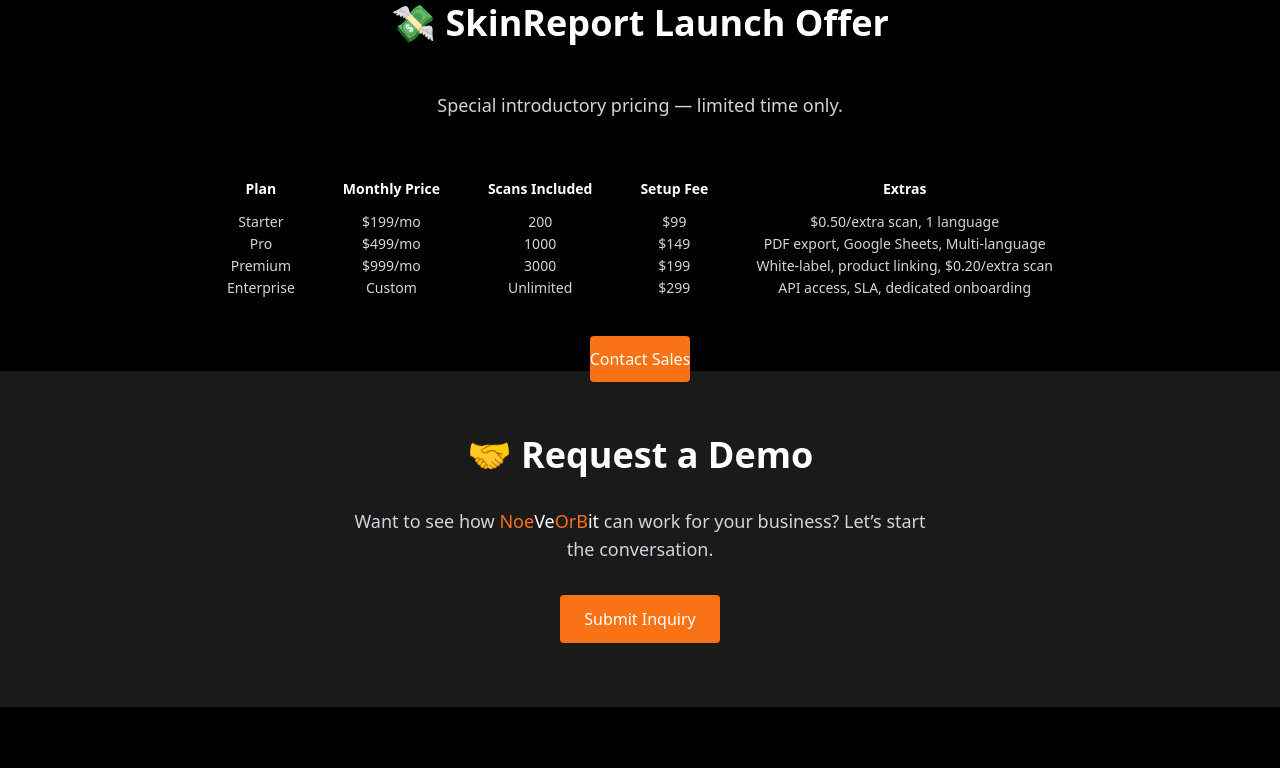
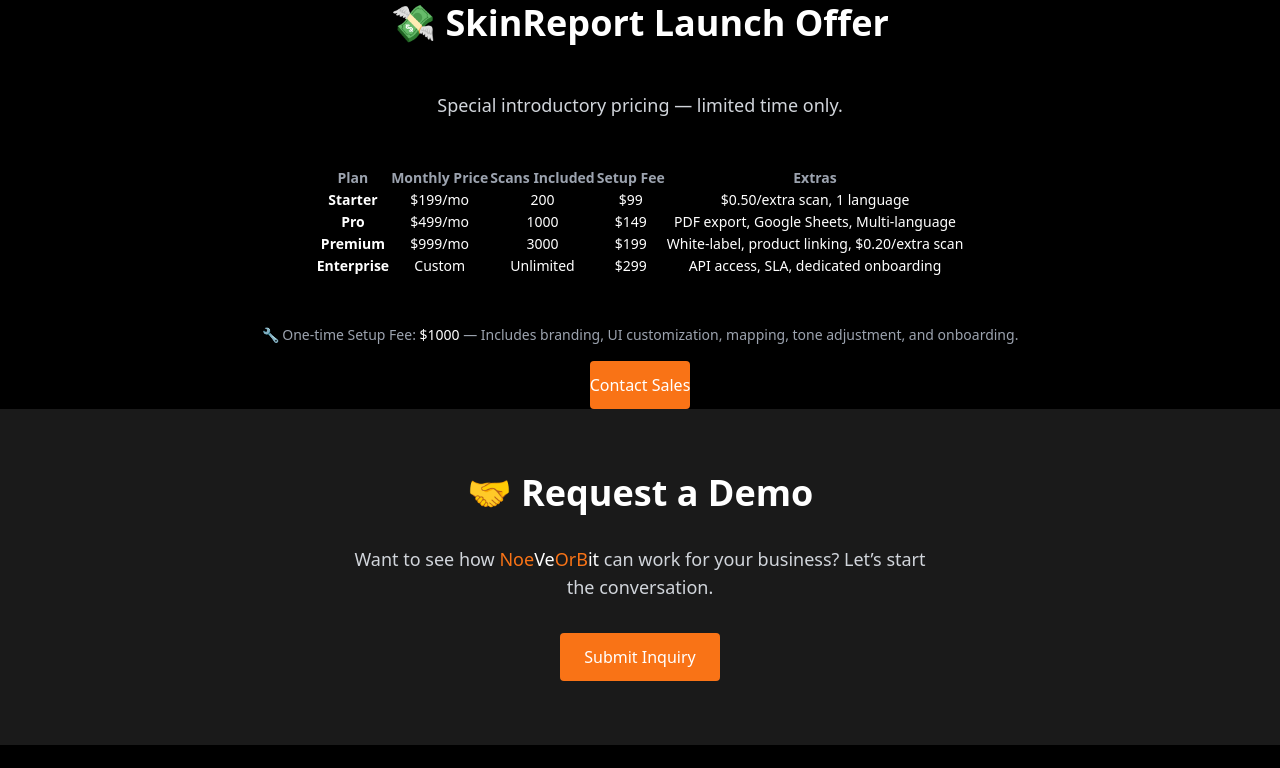
Before and after one commit to oistlouo/atladmate-site, a website: page index.html in a window 1280 px wide. Shown: the part 1525-2293 px from the top of the page. Drawn offline with Linux system fonts and the light colour scheme.

Commit message:
Initial landing page with pricing section

```diff
--- a/index.html
+++ b/index.html
@@ -62,58 +62,58 @@
 
     <!-- Pricing Section -->
     <section class="bg-black py-20 px-6 text-center space-y-12">
-  <h2 class="text-3xl md:text-4xl font-semibold text-white">💸 SkinReport Launch Offer</h2>
+      <h2 class="text-4xl font-bold text-white">💸 SkinReport Launch Offer</h2>
       <p class="text-lg text-gray-300 max-w-2xl mx-auto">Special introductory pricing — limited time only.</p>
-
       <div class="overflow-x-auto">
-    <table class="table-auto mx-auto text-sm text-left border-collapse">
+        <table class="w-full max-w-6xl mx-auto text-left text-sm text-white border-separate border-spacing-y-4">
           <thead>
-        <tr>
-          <th class="px-6 py-3 text-white font-semibold">Plan</th>
-          <th class="px-6 py-3 text-white font-semibold">Monthly Price</th>
-          <th class="px-6 py-3 text-white font-semibold">Scans Included</th>
-          <th class="px-6 py-3 text-white font-semibold">Setup Fee</th>
-          <th class="px-6 py-3 text-white font-semibold">Extras</th>
+            <tr class="text-gray-400 border-b border-gray-700">
+              <th class="px-4 py-2">Plan</th>
+              <th class="px-4 py-2">Monthly Price</th>
+              <th class="px-4 py-2">Scans Included</th>
+              <th class="px-4 py-2">Setup Fee</th>
+              <th class="px-4 py-2">Extras</th>
             </tr>
           </thead>
-      <tbody class="text-gray-300">
-        <tr class="border-t border-gray-700">
-          <td class="px-6 py-4">Starter</td>
-          <td class="px-6 py-4">$199/mo</td>
-          <td class="px-6 py-4">200</td>
-          <td class="px-6 py-4">$99</td>
-          <td class="px-6 py-4">$0.50/extra scan, 1 language</td>
+          <tbody class="divide-y divide-gray-800">
+            <tr>
+              <td class="px-4 py-2 font-semibold">Starter</td>
+              <td class="px-4 py-2">$199/mo</td>
+              <td class="px-4 py-2">200</td>
+              <td class="px-4 py-2">$99</td>
+              <td class="px-4 py-2">$0.50/extra scan, 1 language</td>
             </tr>
-        <tr class="border-t border-gray-700">
-          <td class="px-6 py-4">Pro</td>
-          <td class="px-6 py-4">$499/mo</td>
-          <td class="px-6 py-4">1000</td>
-          <td class="px-6 py-4">$149</td>
-          <td class="px-6 py-4">PDF export, Google Sheets, Multi-language</td>
+            <tr>
+              <td class="px-4 py-2 font-semibold">Pro</td>
+              <td class="px-4 py-2">$499/mo</td>
+              <td class="px-4 py-2">1000</td>
+              <td class="px-4 py-2">$149</td>
+              <td class="px-4 py-2">PDF export, Google Sheets, Multi-language</td>
             </tr>
-        <tr class="border-t border-gray-700">
-          <td class="px-6 py-4">Premium</td>
-          <td class="px-6 py-4">$999/mo</td>
-          <td class="px-6 py-4">3000</td>
-          <td class="px-6 py-4">$199</td>
-          <td class="px-6 py-4">White-label, product linking, $0.20/extra scan</td>
+            <tr>
+              <td class="px-4 py-2 font-semibold">Premium</td>
+              <td class="px-4 py-2">$999/mo</td>
+              <td class="px-4 py-2">3000</td>
+              <td class="px-4 py-2">$199</td>
+              <td class="px-4 py-2">White-label, product linking, $0.20/extra scan</td>
             </tr>
-        <tr class="border-t border-gray-700">
-          <td class="px-6 py-4">Enterprise</td>
-          <td class="px-6 py-4">Custom</td>
-          <td class="px-6 py-4">Unlimited</td>
-          <td class="px-6 py-4">$299</td>
-          <td class="px-6 py-4">API access, SLA, dedicated onboarding</td>
+            <tr>
+              <td class="px-4 py-2 font-semibold">Enterprise</td>
+              <td class="px-4 py-2">Custom</td>
+              <td class="px-4 py-2">Unlimited</td>
+              <td class="px-4 py-2">$299</td>
+              <td class="px-4 py-2">API access, SLA, dedicated onboarding</td>
             </tr>
           </tbody>
         </table>
       </div>
-
-  <div class="mt-12">
-    <a href="mailto:orbit@noeveorbit.com" class="bg-orange-500 px-8 py-3 rounded text-white hover:bg-orange-600 transition">Contact Sales</a>
+      <div class="mt-12 space-y-4">
+        <div class="text-sm text-gray-400">🔧 One-time Setup Fee: <span class="text-white font-medium">$1000</span> — Includes branding, UI customization, mapping, tone adjustment, and onboarding.</div>
+        <a href="mailto:orbit@noeveorbit.com" class="inline-block bg-orange-500 px-8 py-3 rounded text-white hover:bg-orange-600 transition">
+          Contact Sales
+        </a>
       </div>
     </section>
-
 
     <!-- Request a Demo Section -->
     <section class="bg-graydark py-16 px-6 text-center space-y-8">
```
Lines whose indentation alone changed are shown as unchanged.
